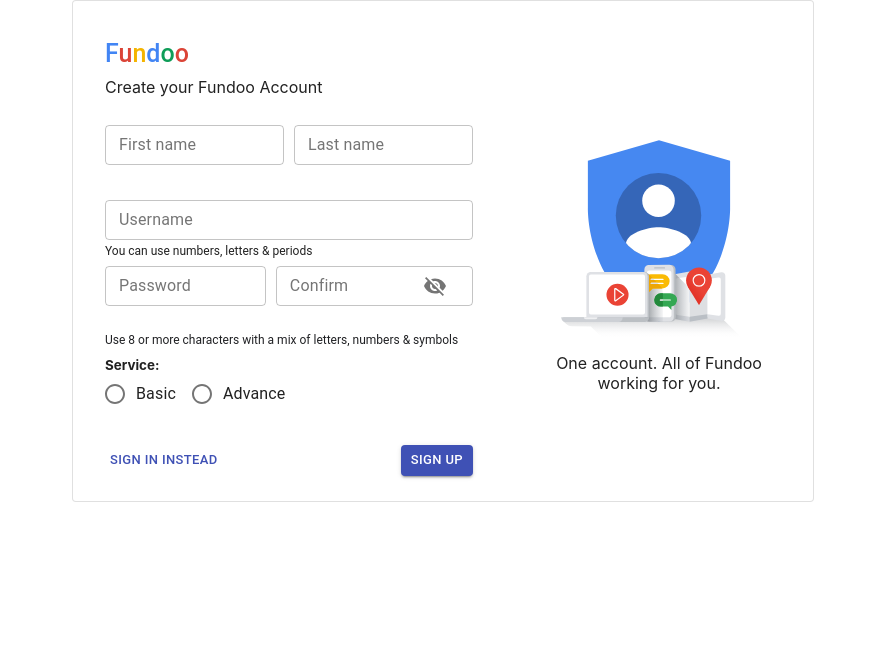
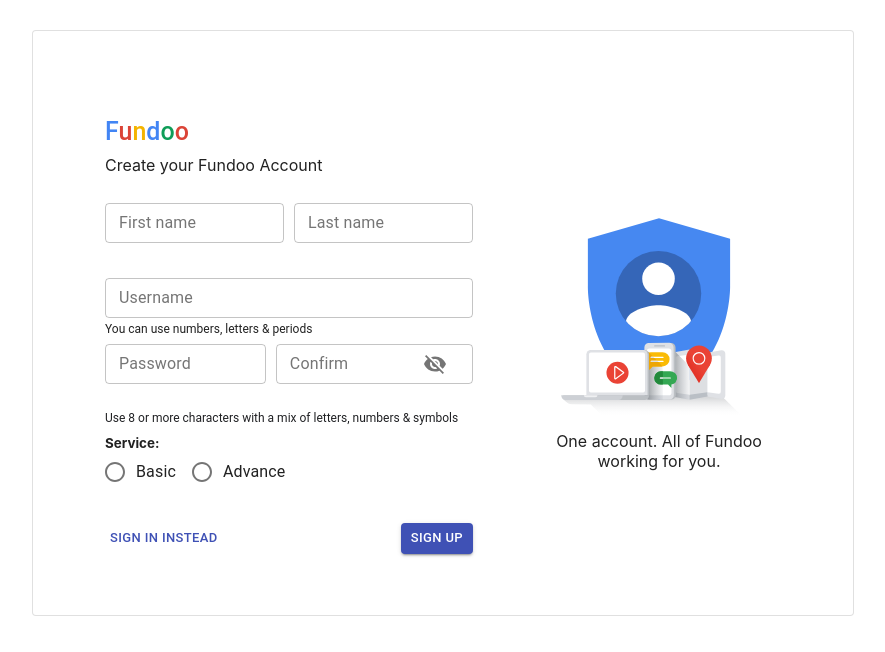
Before and after one commit to Priyankateke/FundooApp, a React (Create React App) app: page /registration in a window 1280 px wide. Shown: the top 652 px of the page, without its empty margins (197-1082 px from the left). Built offline with nearby package versions, Linux system fonts and the light colour scheme.

Commit message:
REFACTORED: Remove Css Styles

```diff
--- a/src/styles/forgetPassword.css
+++ b/src/styles/forgetPassword.css
@@ -3,7 +3,6 @@
 	height: 450px;
 	margin-top: 100px;
 	margin-bottom: 90px;
-
 }
 
 .f {
@@ -68,7 +67,6 @@
 @media screen and (max-width: 414px) {
 	.forget-password-container {
 		margin-top: 0;
-		/* border: none !important; */
 		width: 414px;
 		height: 600px;
 		display: flex;
--- a/src/styles/login.css
+++ b/src/styles/login.css
@@ -1,4 +1,3 @@
-
 .login-card {
     width: 400px;
     height: 450px;
@@ -8,7 +7,6 @@
 @media (min-width: 411px) {
     .login-card {
         padding:36px 48px 40px 36px;
-        /* width: 200px; */
     }
 }
 
@@ -140,6 +138,5 @@
     .login-card{
         height: 450px;
         margin-top: 40px;
-
     }
 }
--- a/src/styles/registration.css
+++ b/src/styles/registration.css
@@ -1,6 +1,6 @@
 .registration-container {
-    /* padding: 48px 40px 36px; */
-    /* margin-top:30px ; */
+    padding: 48px 40px 36px;
+    margin-top:30px ;
     width: 740px;
     height: 500px;
     display: flex;
@@ -45,7 +45,6 @@
 
 .create-account {
     padding-top: 16px;
-
 }
 
 .registration-form {
@@ -71,14 +70,9 @@
 
 .firstname {
     margin-right: 10px;
-
-
 }
 .firstname-text {
- /* text-align: center;
-    align-items: center; */
     width: 100%;
-
 }
 
 .username-textfield {
@@ -88,19 +82,15 @@
 .username {
     width:100%;
     margin-top: 40px;
-
-
 }
 
 
 .username-label {
-
     text-align: center;
 }
 
 .username-warning {
     opacity: 1;
-
     font-style: normal;
     font-variant-ligatures: normal;
     font-variant-caps: normal;
@@ -136,7 +126,6 @@
     flex-direction: column;
     align-content: center;
     justify-content: center;
-
 }
 
 .logo-caption {
@@ -144,7 +133,6 @@
 }
 
 .password-confirm {
-
     height: 35px;
     width: 100%;
     display: flex;
@@ -165,10 +153,8 @@
 
 @media screen and (max-width: 1024px) {
     .registration-container {
-        /* border: none !important; */
         padding-left: 10px;
         padding-right: 0px;
-       /* margin-top: 300px; */
     }
 
 }
@@ -226,27 +212,3 @@
     }
 
 }
-
-/* @media only screen and (max-width: 414px) {
-    .registration-container{
-        width:100%;
-        display: flex;
-    flex-direction: row;
-    border: none !i;
-    margin-top: 40px;
-    /* justify-content: space-around; */
-    /* }
-    .fundoo-image-container {
-        display: none !mportant;
-    } */
-
-    /* .first-last-name {
-        margin-top: 20px;
-        height: 35px;
-        width: 100%;
-        display: flex;
-        flex-direction: column;
-        justify-content: space-around;
-    } */
-
-/* }  */
```
